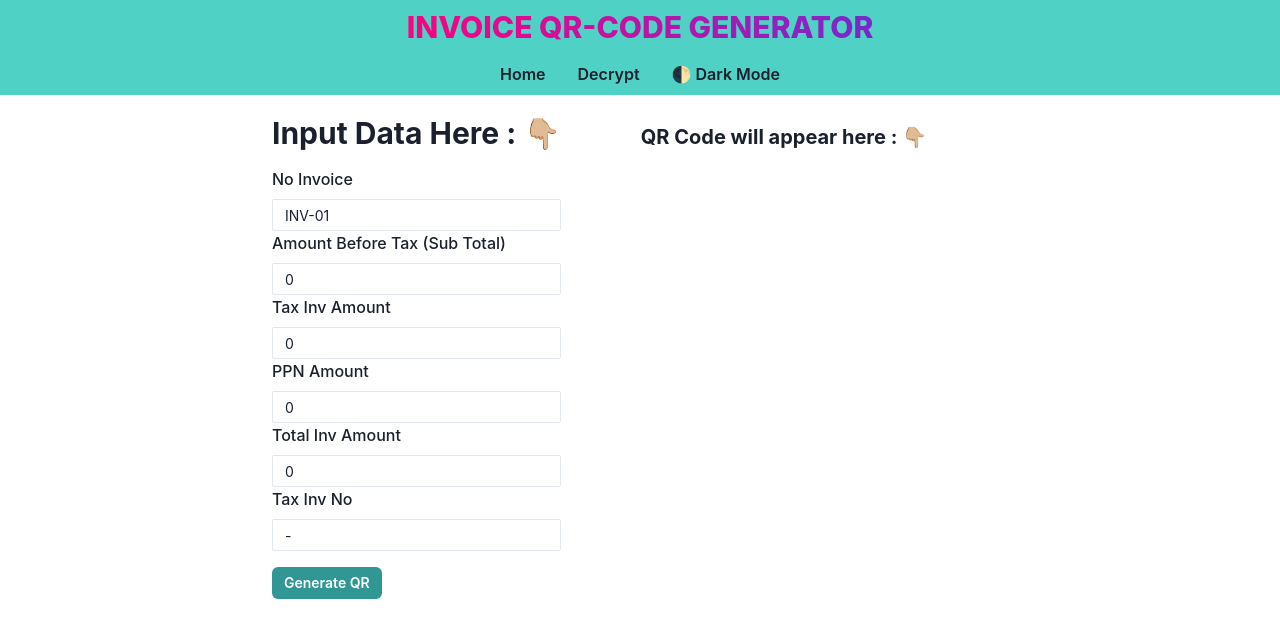
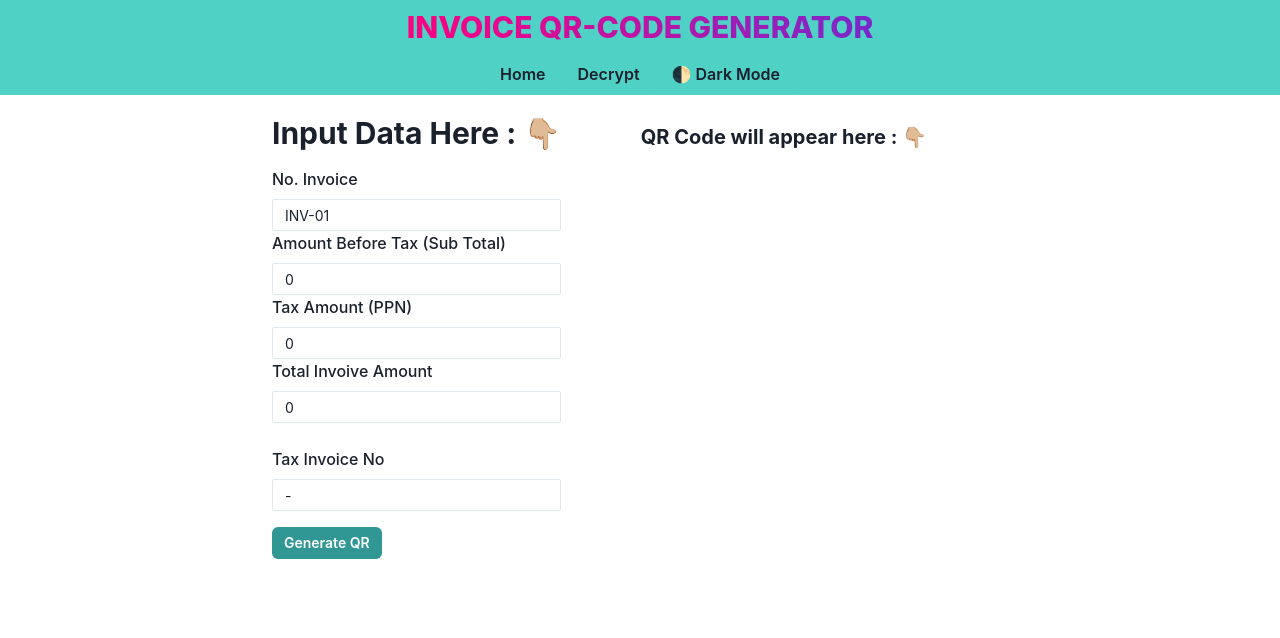
Before and after one commit to caturhidayat/inv-qrcode-generator, a Next.js app: page / in a window 1280 px wide. Shown: the top 638 px of the page. Built offline with nearby package versions, Linux system fonts and the light colour scheme.

Commit message:
refactor(app): Refacotring Form input
remove PPH & refine form

```diff
--- a/components/Form.jsx
+++ b/components/Form.jsx
@@ -33,7 +33,7 @@ export default function Form() {
       amount_before_tax: 0,
       tax_invoice_amount: 0,
       // luxury_tax_amount: 0,
-      pph_tax_amount: 0,
+      // pph_tax_amount: 0,
       total_invoice_amount: 0,
     },
   });
@@ -45,6 +45,7 @@ export default function Form() {
     const visionKey = VISION_KEY;
     // console.log({visionKey});
     // const secretKey = visionKey.length * 8;
+    // console.log({data});
     const invoice = serializeInvoice(data);
     console.log(invoice);
 
@@ -67,7 +68,7 @@ export default function Form() {
         params: { encryptionValues },
       });
       // const res = generateQRCode(encryptionValues)
-      // console.log(res.data);
+      console.log(res.data);
       setResponse(res.data);
     } catch (error) {
       console.log(error);
@@ -85,7 +86,7 @@ export default function Form() {
           </Heading>
           <form onSubmit={handleSubmit(submitData)}>
             <FormControl>
-              <FormLabel htmlFor="invoice_no">No Invoice</FormLabel>
+              <FormLabel htmlFor="invoice_no">No. Invoice</FormLabel>
               <Input
                 {...register("invoice_no")}
                 type="text"
@@ -110,7 +111,7 @@ export default function Form() {
                 <AlertInput message={errors.amount_before_tax.message} />
               )}
 
-              <FormLabel htmlFor="tax_invoice_amount">Tax Inv Amount</FormLabel>
+              <FormLabel htmlFor="tax_invoice_amount">Tax Amount (PPN)</FormLabel>
               <Input
                 {...register("tax_invoice_amount", {
                   valueAsNumber: true,
@@ -136,7 +137,7 @@ export default function Form() {
                 <AlertInput message={errors.luxury_tax_amount.message} />
               )} */}
 
-              <FormLabel htmlFor="pph_tax_amount">PPN Amount</FormLabel>
+              {/* <FormLabel htmlFor="pph_tax_amount">PPN Amount</FormLabel>
               <Input
                 {...register("pph_tax_amount", {
                   valueAsNumber: true,
@@ -146,10 +147,10 @@ export default function Form() {
               />
               {errors.pph_tax_amount && (
                 <AlertInput message={errors.pph_tax_amount.message} />
-              )}
+              )} */}
 
               <FormLabel htmlFor="total_invoice_amount">
-                Total Inv Amount
+                Total Invoive Amount
               </FormLabel>
               <Input
                 {...register("total_invoice_amount", {
@@ -162,7 +163,9 @@ export default function Form() {
                 <AlertInput message={errors.total_invoice_amount.message} />
               )}
 
-              <FormLabel htmlFor="tax_invoice_no">Tax Inv No</FormLabel>
+              <FormLabel pt={6} htmlFor="tax_invoice_no">
+                Tax Invoice No
+              </FormLabel>
               <Input
                 {...register("tax_invoice_no")}
                 type="text"
--- a/components/pdfModify.jsx
+++ b/components/pdfModify.jsx
@@ -86,8 +86,8 @@ export default function PdfModify({ qrcode }) {
       firstPage.drawImage(pngImage, {
         x: width / 14 - 10,
         y: height / 4 + 30,
-        width: 150,
-        height: 150,
+        width: 130,
+        height: 130,
       });
 
       // TODO: Serialize the PDFDoc to bytes (a Unit8Array)
@@ -118,19 +118,19 @@ export default function PdfModify({ qrcode }) {
               border="dashed"
               borderColor="blackAlpha.500"
               borderRadius="10"
-              width={{ sm: "200px", md: "280px" }}
-              height={{ sm: "200px", md: "280px" }}
+              width={{ sm: "182px", md: "252px" }}
+              height={{ sm: "182px", md: "256px" }}
               justifyItems="center"
               justifyContent="center"
             >
               <Image
                 src={qrcode}
                 alt="qrcode"
-                width={{ sm: "200px", md: "280px" }}
-                height={{ sm: "200px", md: "280px" }}
+                width={{ sm: "180px", md: "250px" }}
+                height={{ sm: "180px", md: "250px" }}
               />
             </Box>
-            <FormLabel mt="5" htmlFor="select_file" >
+            <FormLabel mt="5" htmlFor="select_file">
               QR Code Generated 🔥
             </FormLabel>
             <br />
--- a/utils/serialize.js
+++ b/utils/serialize.js
@@ -7,7 +7,7 @@ export default function serializeInvoice(data) {
     amount_before_tax,
     tax_invoice_amount,
     // luxury_tax_amount,
-    pph_tax_amount,
+    // pph_tax_amount,
     total_invoice_amount,
   } = data;
 
--- a/utils/validation.js
+++ b/utils/validation.js
@@ -19,9 +19,9 @@ export const FormSchema = z.object({
   // luxury_tax_amount: z.number().nonnegative().lte(9999999999999999, {
   //   message: "Number can't be more than 16 digits",
   // }),
-  pph_tax_amount: z.number().nonnegative().lte(9999999999999999, {
-    message: "Number can't be more than 16 digits",
-  }),
+  // pph_tax_amount: z.number().nonnegative().lte(9999999999999999, {
+  //   message: "Number can't be more than 16 digits",
+  // }),
   total_invoice_amount: z.number().nonnegative().lte(9999999999999999, {
     message: "Number can't be more than 16 digits",
   }),
```
Also changed, not shown: 1 other file (tests, documents, lock files or other folders).
